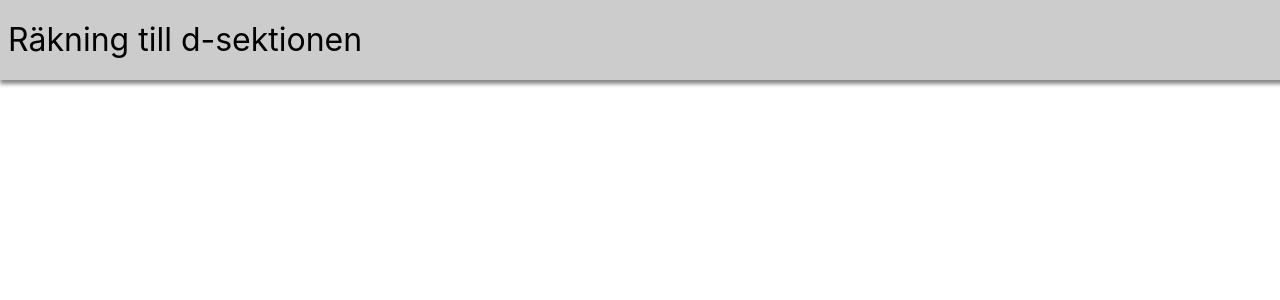
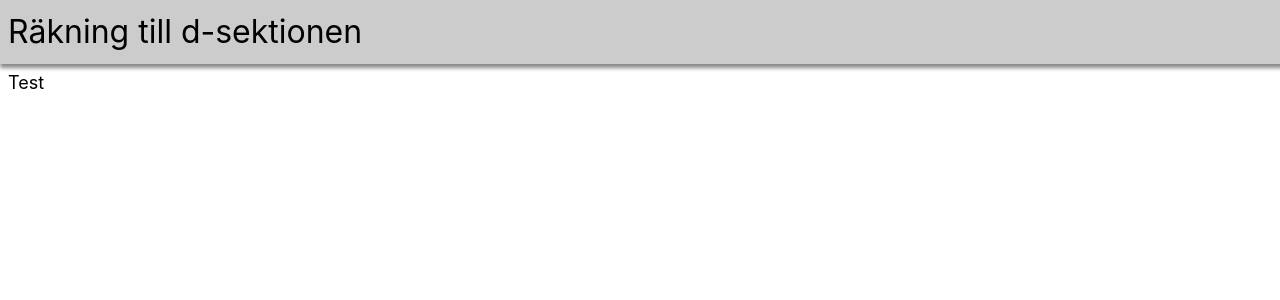
Before and after one commit to d-sektionen/budgeteringsportalen, a React (Create React App) app: page / in a window 1280 px wide. Shown: the top 300 px of the page. Built offline with nearby package versions, Linux system fonts and the light colour scheme.

Commit message:
la till mainpage + rensade css genererad av init

```diff
--- a/src/App.css
+++ b/src/App.css
@@ -1,38 +1,3 @@
 .App {
   text-align: center;
 }
-
-.App-logo {
-  height: 40vmin;
-  pointer-events: none;
-}
-
-@media (prefers-reduced-motion: no-preference) {
-  .App-logo {
-    animation: App-logo-spin infinite 20s linear;
-  }
-}
-
-.App-header {
-  background-color: #282c34;
-  min-height: 100vh;
-  display: flex;
-  flex-direction: column;
-  align-items: center;
-  justify-content: center;
-  font-size: calc(10px + 2vmin);
-  color: white;
-}
-
-.App-link {
-  color: #61dafb;
-}
-
-@keyframes App-logo-spin {
-  from {
-    transform: rotate(0deg);
-  }
-  to {
-    transform: rotate(360deg);
-  }
-}
--- a/src/App.js
+++ b/src/App.js
@@ -1,11 +1,13 @@
 import './App.css';
 import TopBar from './components/topbar/topbar.jsx';
+import MainPage from './components/mainpage/mainpage.jsx';
 
 function App() {
 
   return (
     <div className="App">
       <TopBar></TopBar>
+      <MainPage></MainPage>
     </div>
   );
 }
--- /dev/null
+++ b/src/components/mainpage/mainpage.css
@@ -0,0 +1,8 @@
+#mainpage{
+    position: absolute;
+    top: 64px;
+    width: 100%;
+    padding: 8px;
+    font-size: 18px;
+    text-align: left;
+}
--- /dev/null
+++ b/src/components/mainpage/mainpage.jsx
@@ -0,0 +1,9 @@
+import './mainpage.css';
+
+function MainPage() {
+    return <>
+        <div id="mainpage">Test</div>
+    </>
+}
+
+export default MainPage;
--- a/src/components/topbar/topbar.css
+++ b/src/components/topbar/topbar.css
@@ -3,11 +3,11 @@
     top: 0px;
     background-color: #cccccc;
     width: 100%;
-    height: 64px;
+    height: 48px;
     padding: 8px;
     color: black;
     font-size: 32px;
-    line-height: 64px;
+    line-height: 48px;
     text-align: left;
     box-shadow: 0px 4px 4px #888888;
 }
```
